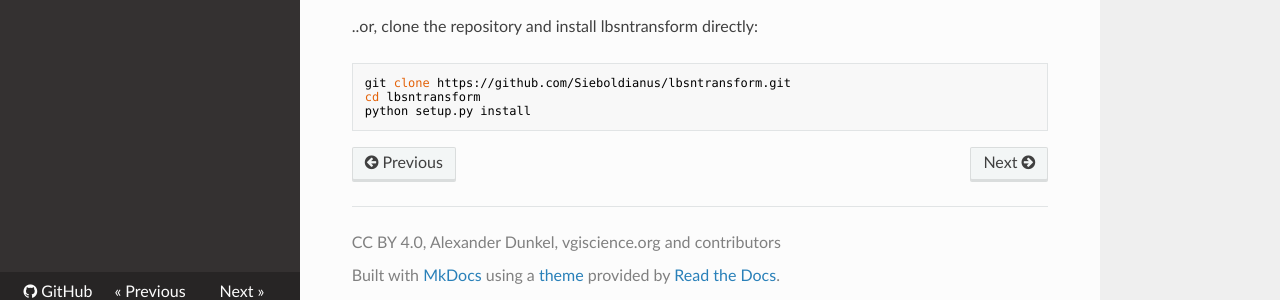
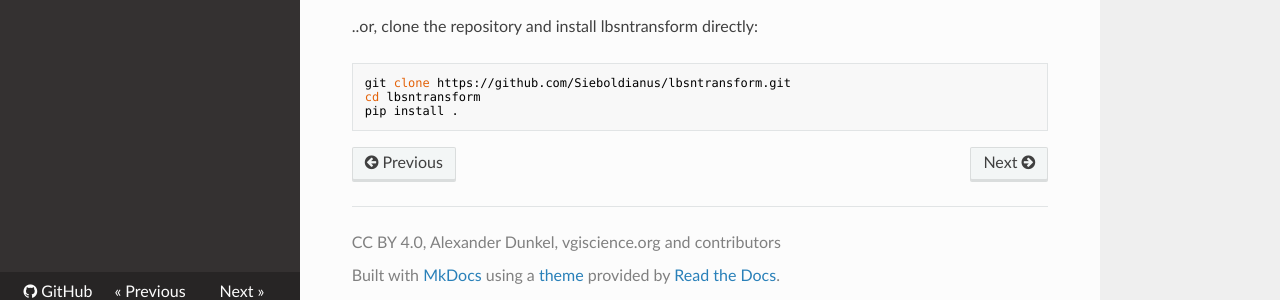
Before and after one commit to Sieboldianus/lbsntransform, an MkDocs documentation site: the page built from docs/quick-guide.md, in a window 1280 px wide and 900 px high, scrolled down 1538 px. Shown: the part 588-888 px from the top of the window. Built offline with MkDocs 1.6.1, drawn with Linux system fonts in a browser that asks for light colours; nearby versions of some CDN libraries.

Commit message:
docs: Update linux install command

````diff
--- a/docs/quick-guide.md
+++ b/docs/quick-guide.md
@@ -86,7 +86,7 @@ pip install lbsntransform
 ```bash
 git clone https://github.com/Sieboldianus/lbsntransform.git
 cd lbsntransform
-python setup.py install
+pip install .
 ```
 
 [1]: https://stackoverflow.com/q/27734053/4556479#comment43880476_27734053
````
